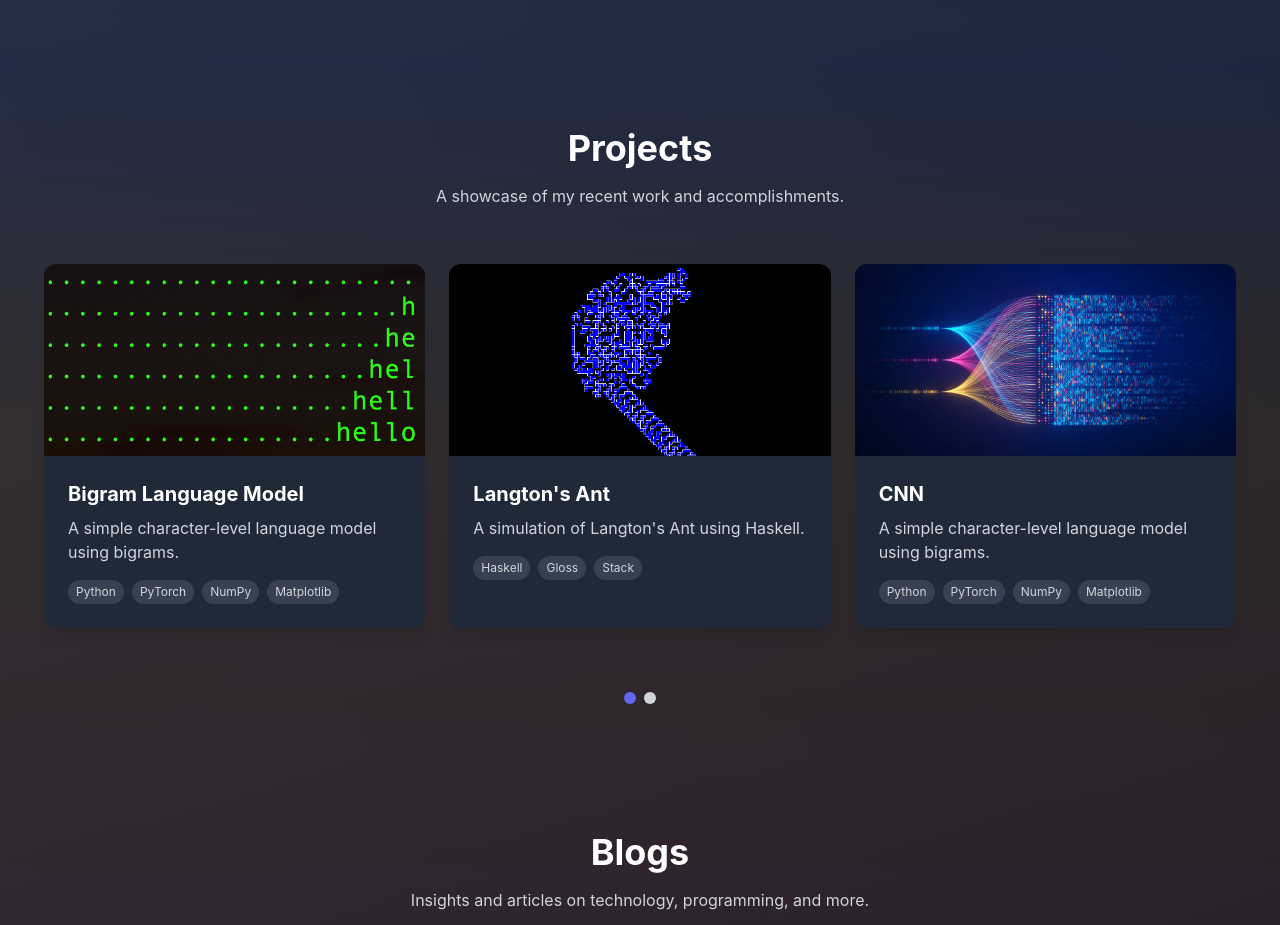
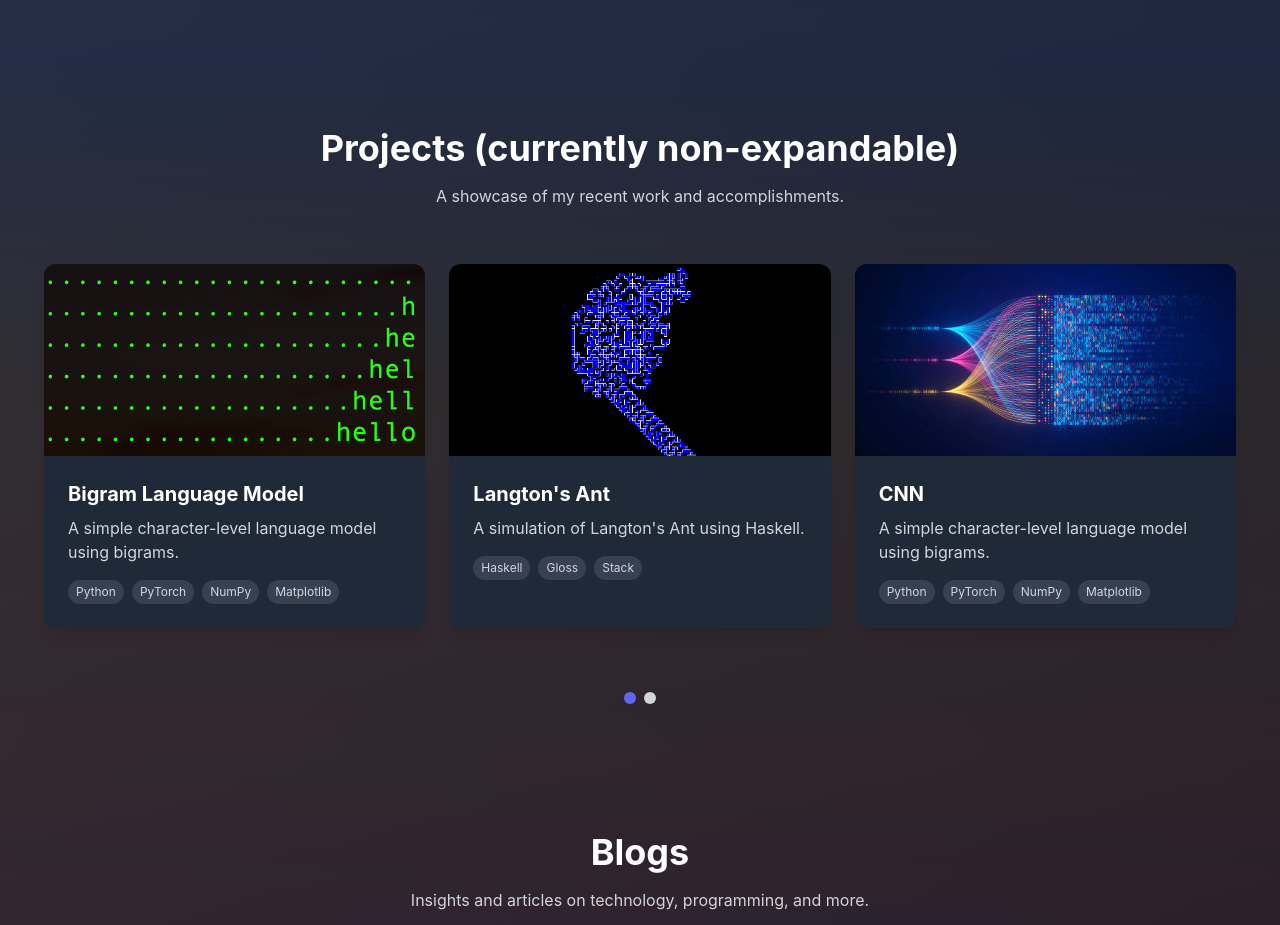
Before and after one commit to pelagecha/website, a Next.js app: page / in a window 1280 px wide. Shown: the part 800-1725 px from the top of the page. Built offline with nearby package versions, Linux system fonts and the light colour scheme.

Commit message:
added indiation that project cards aren't expandable

```diff
--- a/app/components/HomePage.tsx
+++ b/app/components/HomePage.tsx
@@ -62,7 +62,7 @@ const HomePage: React.FC = () => {
                         >
                             <Link href="/projects" passHref>
                                 <h2 className="text-4xl font-bold text-gray-800 dark:text-white cursor-pointer hover:underline">
-                                    Projects
+                                    Projects (currently non-expandable)
                                 </h2>
                             </Link>
                             <p className="mt-4 text-gray-600 dark:text-gray-300">
```
